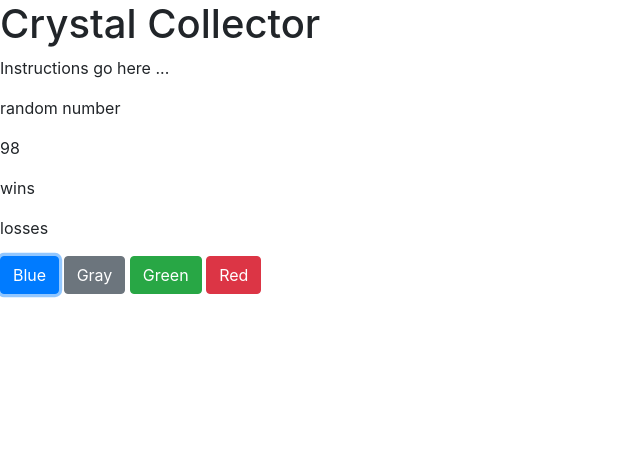
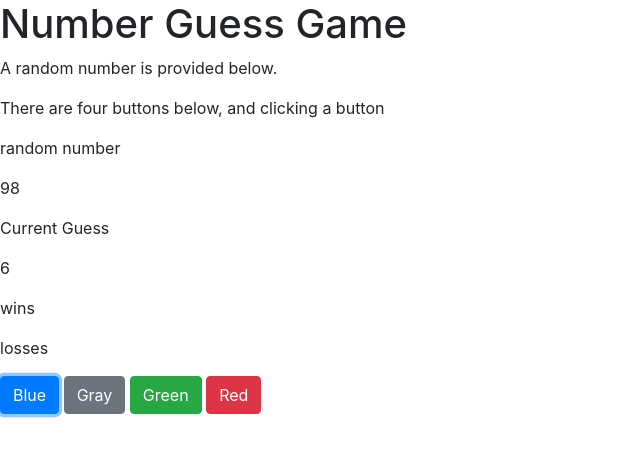
Before and after one commit to kalargent/kerropis-number-guess, a plain HTML site: page index.html in a window 1280 px wide. Both pictures are taken after a click on the button "Blue". Shown: the whole page, without its empty margins (0-640 px from the left). Drawn offline with nearby package versions, Linux system fonts and the light colour scheme.

Commit message:
current guess displays on HTML

```diff
--- a/index.html
+++ b/index.html
@@ -3,7 +3,7 @@
 <html>
     <head>
         <title>
-            Crystal Collector
+            Number Guess Game
         </title>
         <meta charset="UTF-8">
         <!-- Added link to the jQuery Library -->
@@ -13,10 +13,14 @@
     </head>
 
     <body>
-        <h1> Crystal Collector </h1>
-        <p> Instructions go here ...</p>
+        <h1> Number Guess Game </h1>
+        <p> A random number is provided below. </p>
+
+        <p> There are four buttons below, and clicking a button </p>
         <p> random number  </p>
         <p id="number"> </p>
+        <p>Current Guess</p>
+        <p id ="currentGuess"></p>
         <p> wins </p>
         <p id="wins"></p>
         <p> losses </p>
@@ -29,13 +33,9 @@
 
 
         <script type = text/javascript>
-            // VARIABLE REFERENCE TO HTML
-            var number = document.getElementById("number");
 
-
-            //VARIABLES FOR THE GAME
             //--------------------------------------------------------------------------
-            // these are the button values
+            // these are initial the button values
             var buttons = {
                 button1: {
                     value: 0
@@ -110,7 +110,8 @@
                     function() {
                         currentGuess = currentGuess + num1;
                         console.log("on click number = " + num1);
-                        console.log ("current guess is " + currentGuess)
+                        console.log ("current guess is " + currentGuess);
+                        $("#currentGuess").text(currentGuess);
                         endGame();
                     }
                 )
@@ -119,7 +120,8 @@
                     function() {
                         currentGuess = currentGuess + num2;
                         console.log("on click number = " + num2);
-                        console.log ("current guess is " + currentGuess)
+                        console.log ("current guess is " + currentGuess);
+                        $("#currentGuess").text(currentGuess);
                         endGame();
                     }
                 )
@@ -128,7 +130,8 @@
                     function() {
                         currentGuess = currentGuess + num3;
                         console.log("on click number = " + num3);
-                        console.log ("current guess is " + currentGuess)
+                        console.log ("current guess is " + currentGuess);
+                        $("#currentGuess").text(currentGuess);
                         endGame();
                     }
                 )
@@ -137,7 +140,8 @@
                     function() {
                         currentGuess = currentGuess + num4;
                         console.log("on click number = " + num4);
-                        console.log ("current guess is " + currentGuess)
+                        console.log ("current guess is " + currentGuess);
+                        $("#currentGuess").text(currentGuess);
                         endGame();
                     }
 
```
